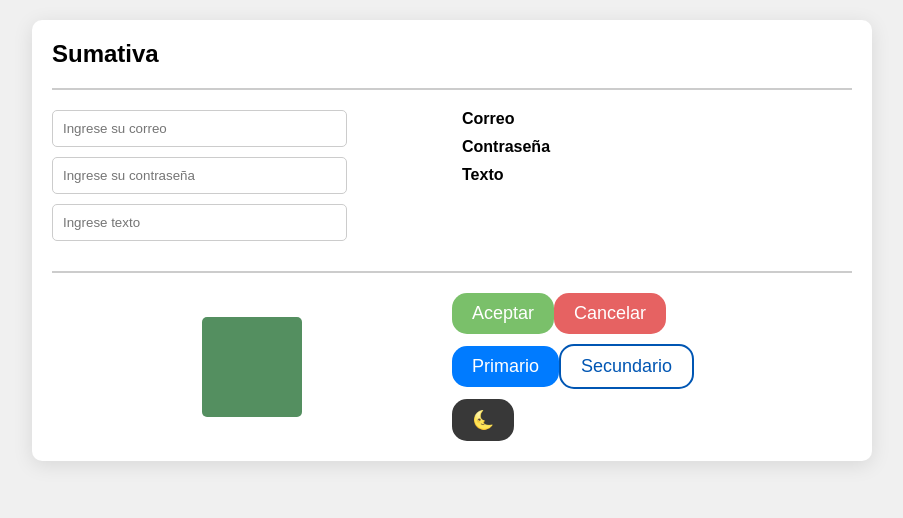
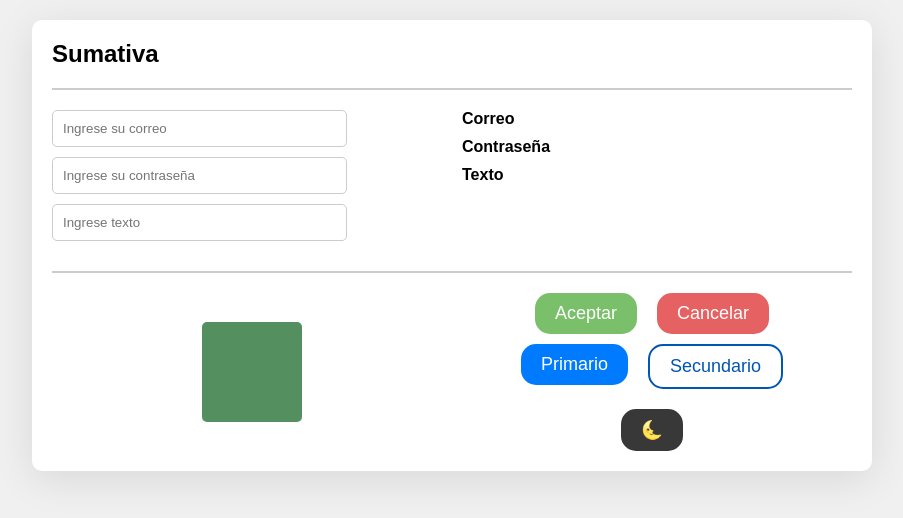
Before and after one commit to ricardoo-gif7/sumativarups1, an Angular app: page / in a window 1280 px wide. Shown: the top 518 px of the page, without its empty margins (188-1091 px from the left). Built offline with nearby package versions, Linux system fonts and the light colour scheme.

Commit message:
fisrt commit

```diff
--- a/src/app/Components/output-view/output-view.component.css
+++ b/src/app/Components/output-view/output-view.component.css
@@ -52,8 +52,3 @@
 .happy {
   font-size: 40px;
 }
-
-.dark-mode {
-  background-color: black;
-  color: white;
-}
--- a/src/app/Components/sumativa-view/sumativa-view.component.css
+++ b/src/app/Components/sumativa-view/sumativa-view.component.css
@@ -1,7 +1,7 @@
 .card {
     background-color: #ffffff; /* Color de fondo de la tarjeta */
     border-radius: 10px; /* Bordes redondeados */
-    box-shadow: 0 4px 20px rgba(0, 0, 0, 0.1); /* Sombra sutil */
+    box-shadow: 0 8px 40px rgba(0, 0, 0, 0.1); /* Sombra sutil */
     padding: 20px;
     margin: 20px auto; /* Centrando el contenedor */
     max-width: 800px; /* Ancho máximo */
@@ -43,24 +43,19 @@
 }
 
 .buttons {
-    display: flex; /* Usar flexbox para alinear botones */
-    flex-direction: column; /* Colocar botones en columna */
-    gap: 10px; /* Espaciado entre botones */
-    flex: 1; /* Toma el espacio disponible */
+  display: flex; /* Usar flexbox para alinear grupos de botones */
+  flex-direction: column; /* Colocar grupos en columna */
+  gap: 10px; /* Espaciado entre grupos de botones */
+  width: 50%; /* Ancho completo */
 }
 
-button {
-    width: 100%; /* Botones ocupan todo el ancho */
-    padding: 10px; /* Espaciado dentro del botón */
-    background-color: #6200ea; /* Color de fondo del botón */
-    color: white; /* Color del texto */
-    border: none;
-    border-radius: 5px; /* Bordes redondeados */
-    cursor: pointer; /* Cambiar cursor al pasar el mouse */
-    font-size: 16px; /* Tamaño de fuente */
-    transition: background-color 0.3s; /* Transición suave */
+.button-group {
+  display: flex; /* Usar flexbox para alinear botones en cada grupo */
+  justify-content: center; /* Centrar los botones dentro del grupo */
+  gap: 20px; /* Espaciado entre botones de cada grupo */
 }
 
-button:hover {
-    background-color: #3700b3; /* Color de fondo al pasar el mouse */
+.dark-mode-button {
+  margin-top: 10px; /* Espaciado superior para el botón de modo oscuro */
+  text-align: center; /* Centrar el texto del botón */
 }
--- a/src/styles.css
+++ b/src/styles.css
@@ -26,21 +26,6 @@ body.dark-mode .card {
   border: 1px solid #333; /* Opcional: color de borde para el contenedor */
 }
 
-/* Botones */
-button {
-  background-color: #6200ea; /* Color de fondo del botón */
-  color: white; /* Color del texto */
-  border: none;
-  border-radius: 5px; /* Bordes redondeados */
-  padding: 20px 25px; /* Espaciado */
-  cursor: pointer; /* Cambia el cursor al pasar el mouse */
-  font-size: 16px; /* Tamaño de fuente */
-  transition: background-color 0.3s; /* Transición suave */
-}
-
-button:hover {
-  background-color: #3700b3; /* Color de fondo al pasar el mouse */
-}
 
 /* Estilos para los inputs */
 input, textarea {
```
